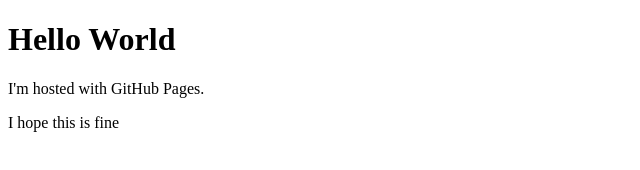
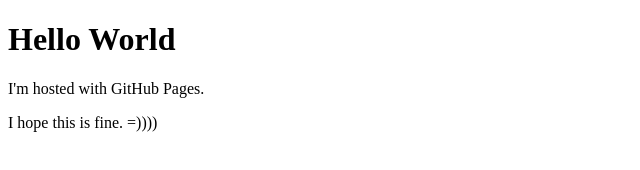
Before and after one commit to jpalgodon/jpalgodon.github.io, a plain HTML site: page index.html in a window 1280 px wide. Shown: the full height of the page, 0-640 px from the left. Drawn offline with Linux system fonts and the light colour scheme.

Commit message:
another trial

```diff
--- a/index.html
+++ b/index.html
@@ -3,6 +3,6 @@
 <body>
 <h1>Hello World</h1>
 <p>I'm hosted with GitHub Pages.</p>
-<p>I hope this is fine</p>
+<p>I hope this is fine. =))))</p>
 </body>
 </html>
```
